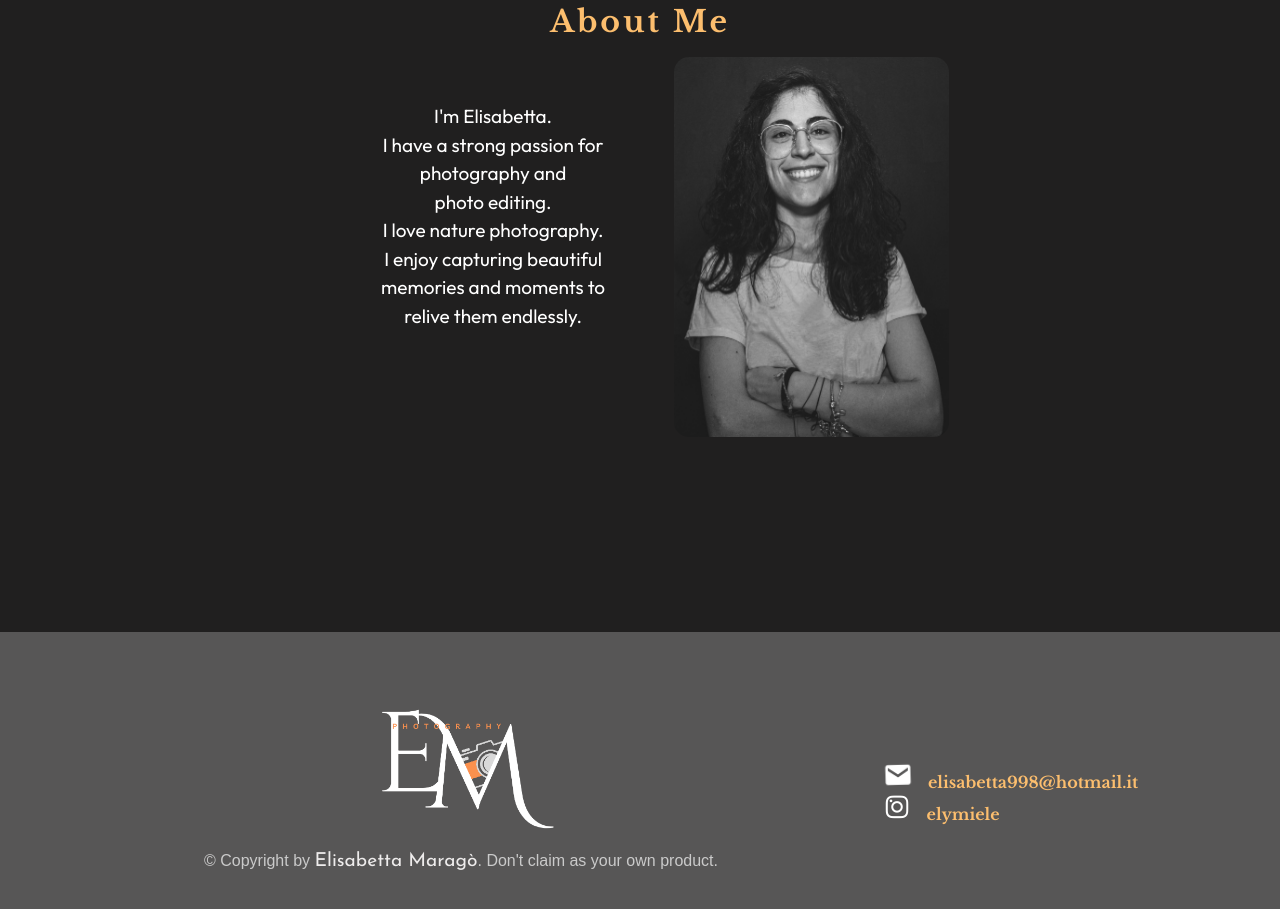
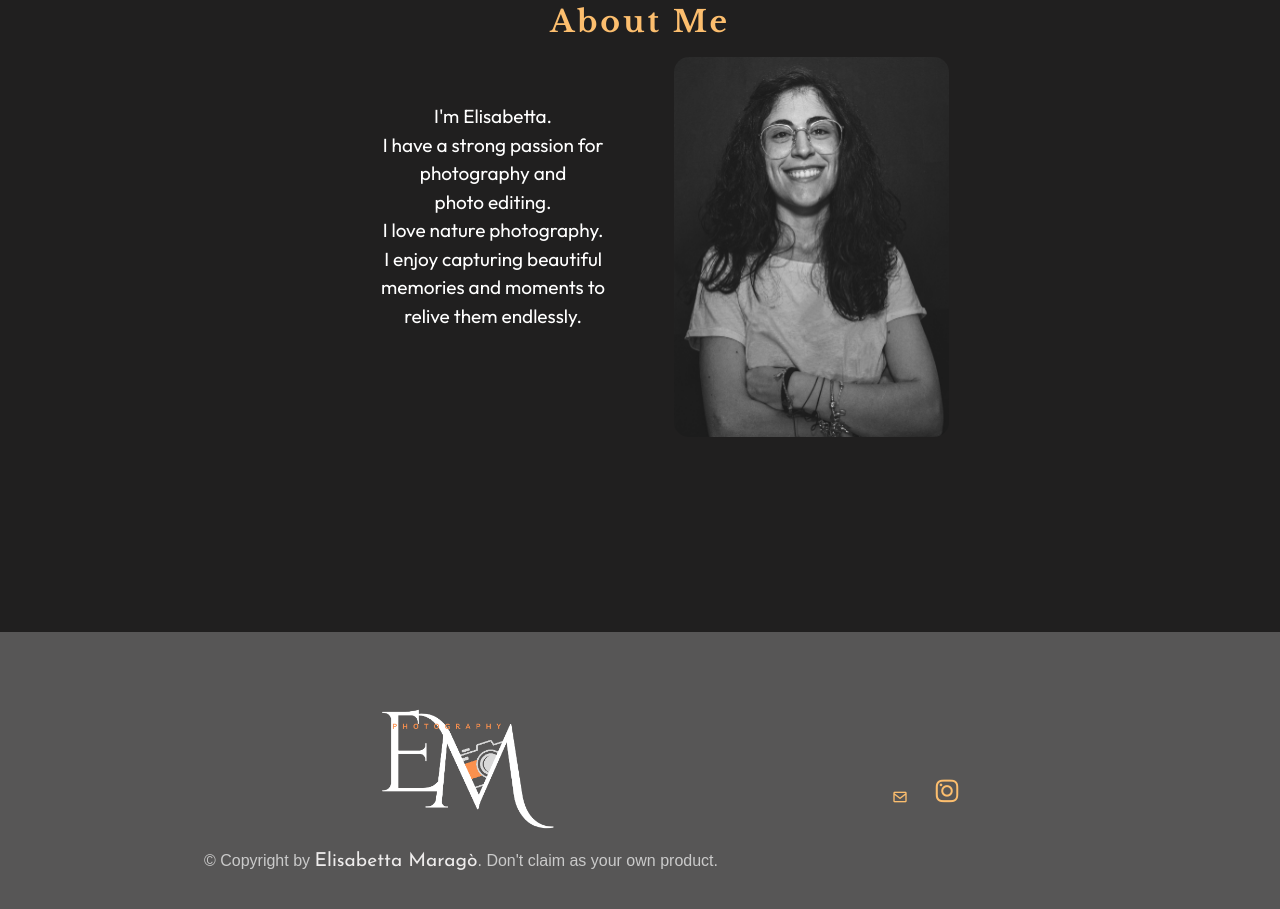
Before and after one commit to EliMarago/Portfolio-Photos, a plain HTML site: page index.html in a window 1280 px wide. Shown: the part 6259-7168 px from the top of the page. Drawn offline with nearby package versions, Linux system fonts and the light colour scheme; a web font is replaced by a local one.

Commit message:
Update index.html

```diff
--- a/index.html
+++ b/index.html
@@ -169,30 +169,25 @@
 </section>
 
 
-
 <footer class="footer" id="footer">
   <div class="footer__container">
       <div class="footer__logo-section">
-            <img
-              src="img/logo-3.png"
-              alt="Logo"
-              class="footer__logo"
-            />
+          <img src="img/logo-3.png" alt="Logo" class="footer__logo" />
           <p class="footer__copyright">
               &copy; Copyright by
-              <a class="footer__link twitter-link" target="_blank" href="#"
-                >Elisabetta Maragò</a
-              >. Don't claim as your own product.
+              <a class="footer__link twitter-link" target="_blank" href="#">Elisabetta Maragò</a>. Don't claim as your own product.
           </p>
       </div>
       <div class="footer__nav-section">
           <div class="home-text">
               <div class="footer__contact">
-              <i class="bx bxs-envelope bx-flip-horizontal bx-tada"></i>
-              <a href="mailto:elisabetta998@hotmail.it">elisabetta998@hotmail.it</a>
-              <br />
+                  <a href="mailto:elisabetta998@hotmail.it">
+                    <i class='bx bx-envelope'></i>
+                </a>
+                <a href="https://www.instagram.com/elymiele/" class="account-ig" target="_blank">
                   <i class="bx bxl-instagram bx-flip-horizontal"></i>
-              <a href="https://www.instagram.com/elymiele/" class="account-ig">elymiele</a>
+              </a>
+                  </div>
           </div>
       </div>
   </div>
```
Lines whose indentation alone changed are shown as unchanged.
